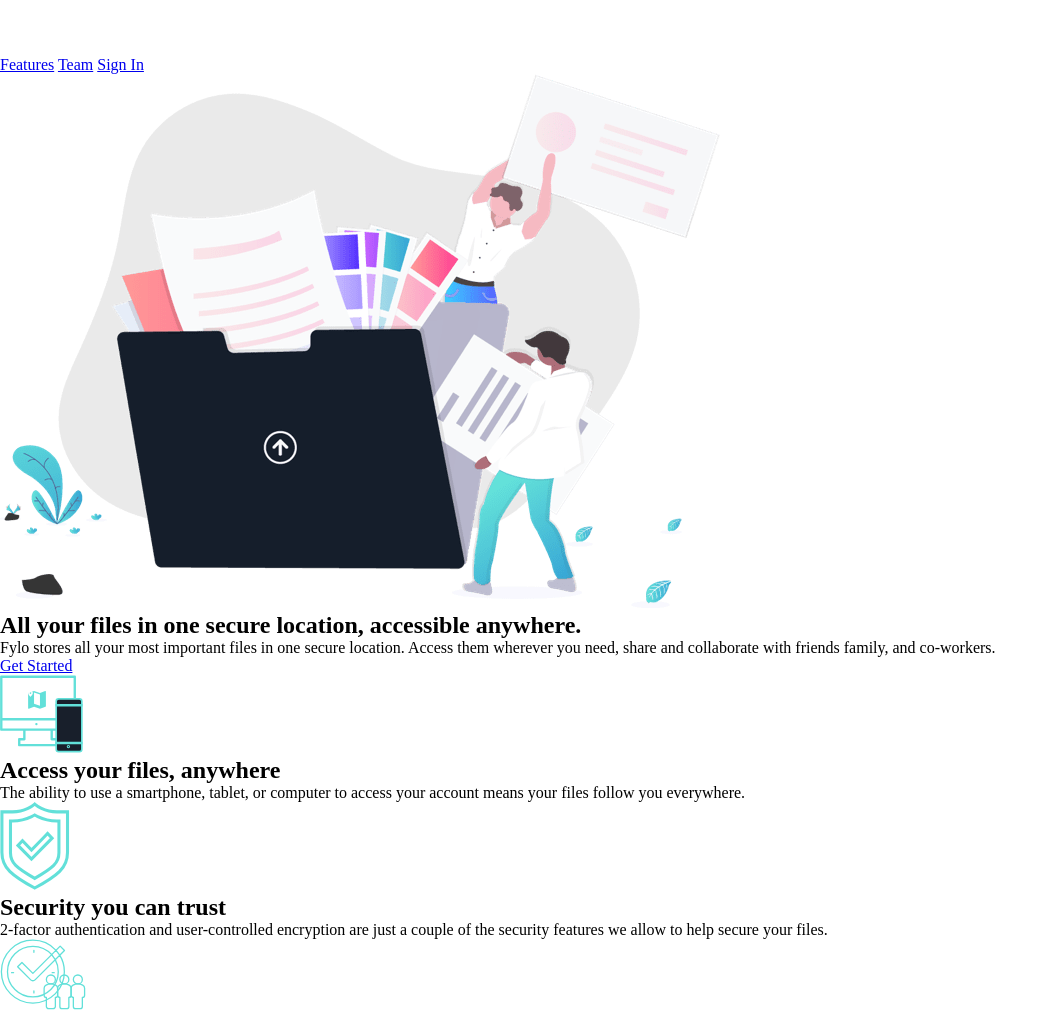
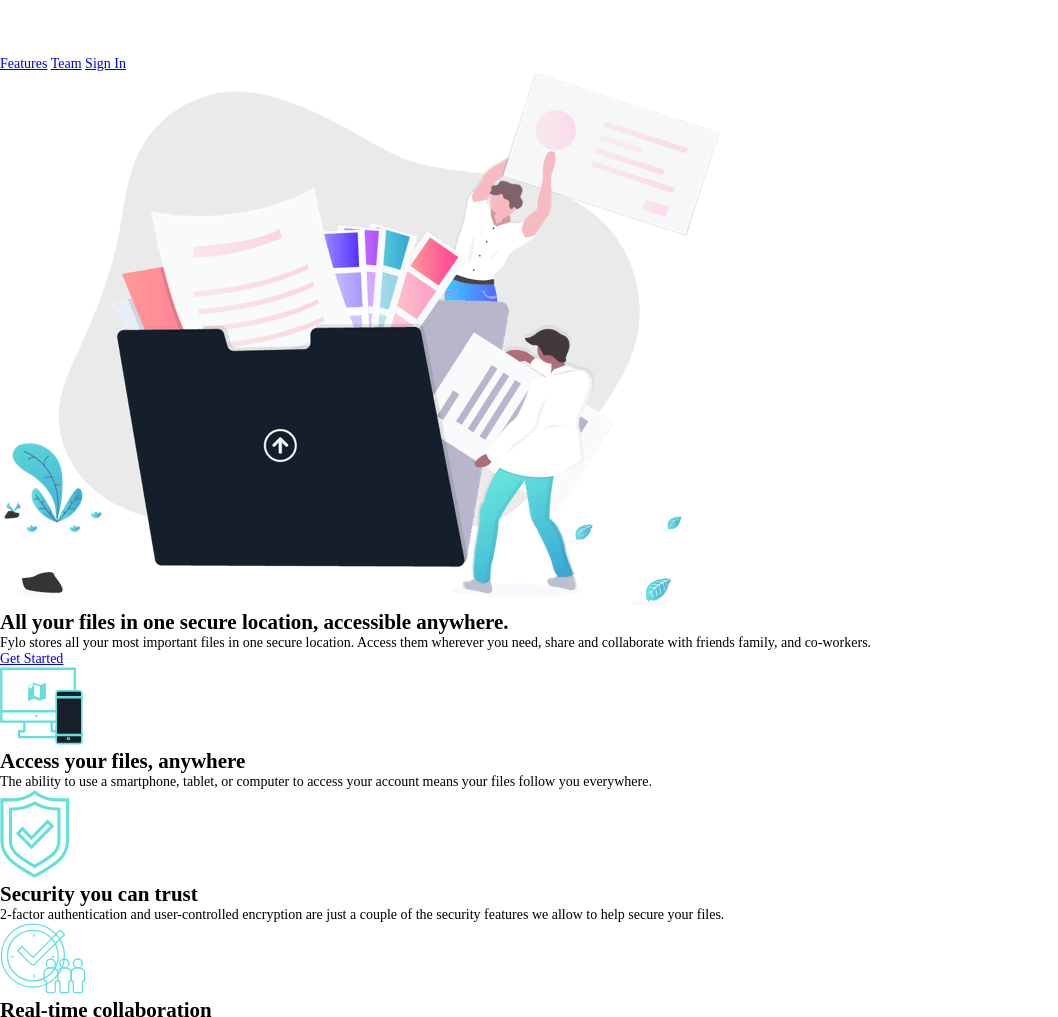
Before and after one commit to s3rgios/landing-page-fylo-dark, a plain HTML site: page index.html in a window 1280 px wide. Shown: the top 1017 px of the page, without its empty margins (0-1058 px from the left). Drawn offline with Linux system fonts and the light colour scheme.

Commit message:
Inicio de CSS

```diff
--- a/css/estilos.css
+++ b/css/estilos.css
@@ -12,11 +12,23 @@ html {
 }
 
 body {
-    font-size: 1.6rem;
+    font-size: 1.4rem;
+    font-family: var(--font-body);
 }
 
 :root {
     /* Fuentes */
     --font-body: font-family: 'Open Sans', sans-serif;
     --font-headings: 'Raleway', sans-serif;
+
+    /* Colores */
+    --blue-bg: hsl(217, 28%, 15%);
+    --blue-main: hsl(218, 28%, 13%);
+    --blue--footer-bg: hsl(216, 53%, 9%);
+    --blue-testimoniales-bg: hsl(219, 30%, 18%);
+
+    --cyan: hsl(176, 68%, 64%);
+    --blue: hsl(198, 60%, 50%);
+    --light-red: hsl(0, 100%, 63%);
+    --white: hsl(0, 0%, 100%);
 }
```
